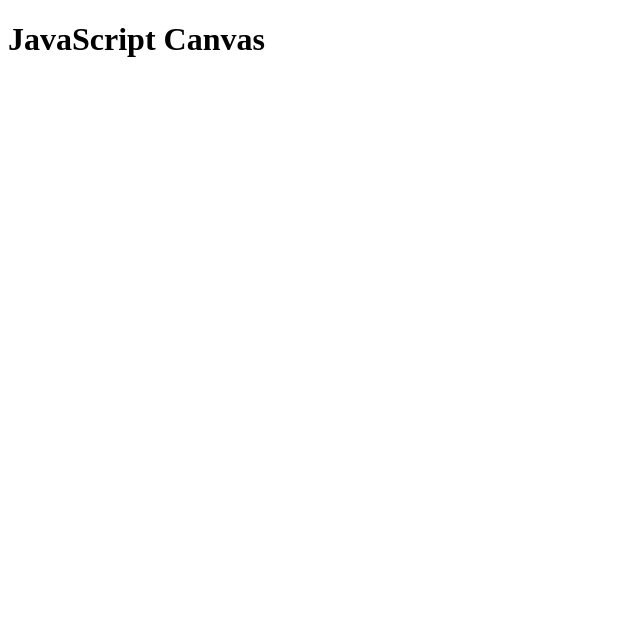
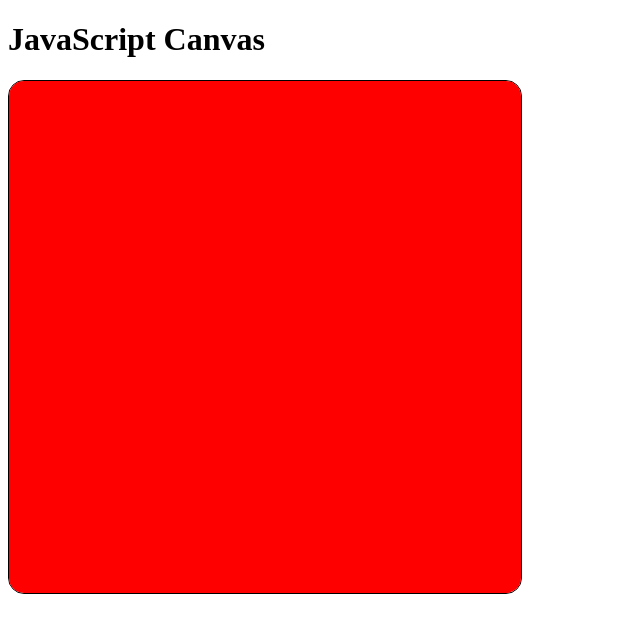
Before and after one commit to scottjmoore/javascript_tutorials, a plain HTML site: page canvas.html in a window 1280 px wide. Shown: the whole page, without its empty margins (0-640 px from the left). Drawn offline with Linux system fonts and the light colour scheme.

Commit message:
Add some canvas script

```diff
--- /dev/null
+++ b/canvas.css
@@ -0,0 +1,6 @@
+#mycanvas {
+    padding: 0px;
+    border: 1px solid;
+    border-color: black;
+    border-radius: 16px;
+}
--- a/canvas.html
+++ b/canvas.html
@@ -4,10 +4,14 @@
     <meta charset="UTF-8">
     <meta name="viewport" content="width=device-width, initial-scale=1.0">
     <meta http-equiv="X-UA-Compatible" content="ie=edge">
+    <link rel="stylesheet" type="text/css" href="canvas.css">
     <title>JavaScript Canvas</title>
 </head>
 <body>
     <h1>JavaScript Canvas</h1>
+    <div>
+        <canvas id="mycanvas" width="512" height="512"></canvas>
+    </div>
     <script src="canvas.js"></script>
 </body>
 </html>
--- a/canvas.js
+++ b/canvas.js
@@ -1 +1,12 @@
 console.log(`JavaScript Canvas`);
+
+var canvas = document.getElementById('mycanvas');
+
+if (canvas.getContext) {
+    var ctx = canvas.getContext('2d');
+
+    ctx.fillStyle = 'red';
+    ctx.fillRect(0, 0, 512, 512);
+} else {
+    console.log('Failed to get canvas context');
+}
```
